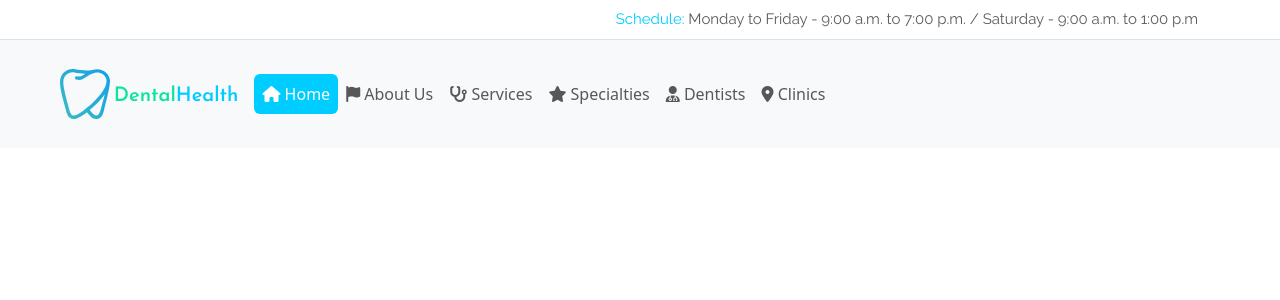
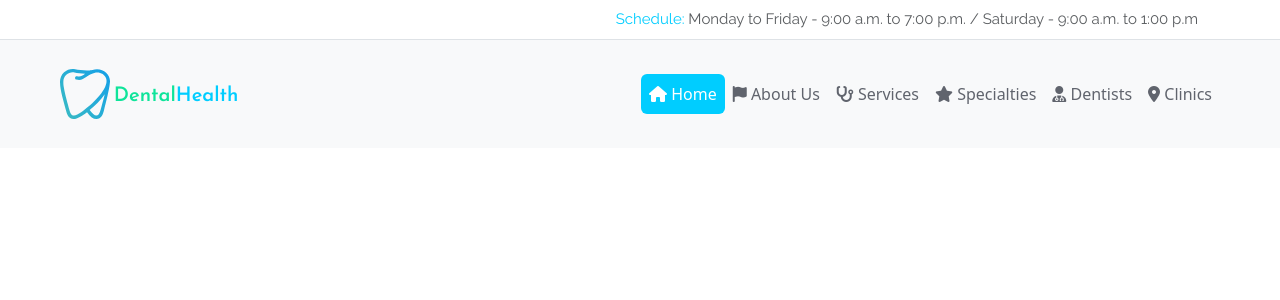
Before and after one commit to aaronmasm/dentalhealth, a Django app: page / in a window 1280 px wide. Shown: the top 300 px of the page. Run offline with Django 5.2, Linux system fonts and the light colour scheme; some libraries are stand-ins or nearby versions.

Commit message:
alignment of nav buttons to the right and change of hover colors

```diff
--- a/static/css/base.css
+++ b/static/css/base.css
@@ -41,6 +41,10 @@
     --bs-nav-pills-link-active-bg: var(--health-color-font);
 }
 
-.nav .nav-link {
+.nav-link {
     color: #60646d;
 }
+
+.nav-link:hover {
+    color: var(--health-color-font);
+}
--- a/templates/base.html
+++ b/templates/base.html
@@ -41,7 +41,7 @@
         </button>
 
         <div class="collapse navbar-collapse" id="navbarNavAltMarkup">
-            <div class="navbar-nav nav-pills">
+            <div class="navbar-nav ms-auto nav-pills">
                 <a class="nav-link active" aria-current="page" href="#"><i class="fa-solid fa-house"></i> Home</a>
                 <a class="nav-link" href="#"><i class="fa-solid fa-flag"></i> About Us</a>
                 <a class="nav-link" href="#"><i class="fa-solid fa-stethoscope"></i> Services</a>
@@ -53,6 +53,7 @@
     </div>
 </nav>
 
+
 <main>
     {% block content %}
     {% endblock content %}
```
